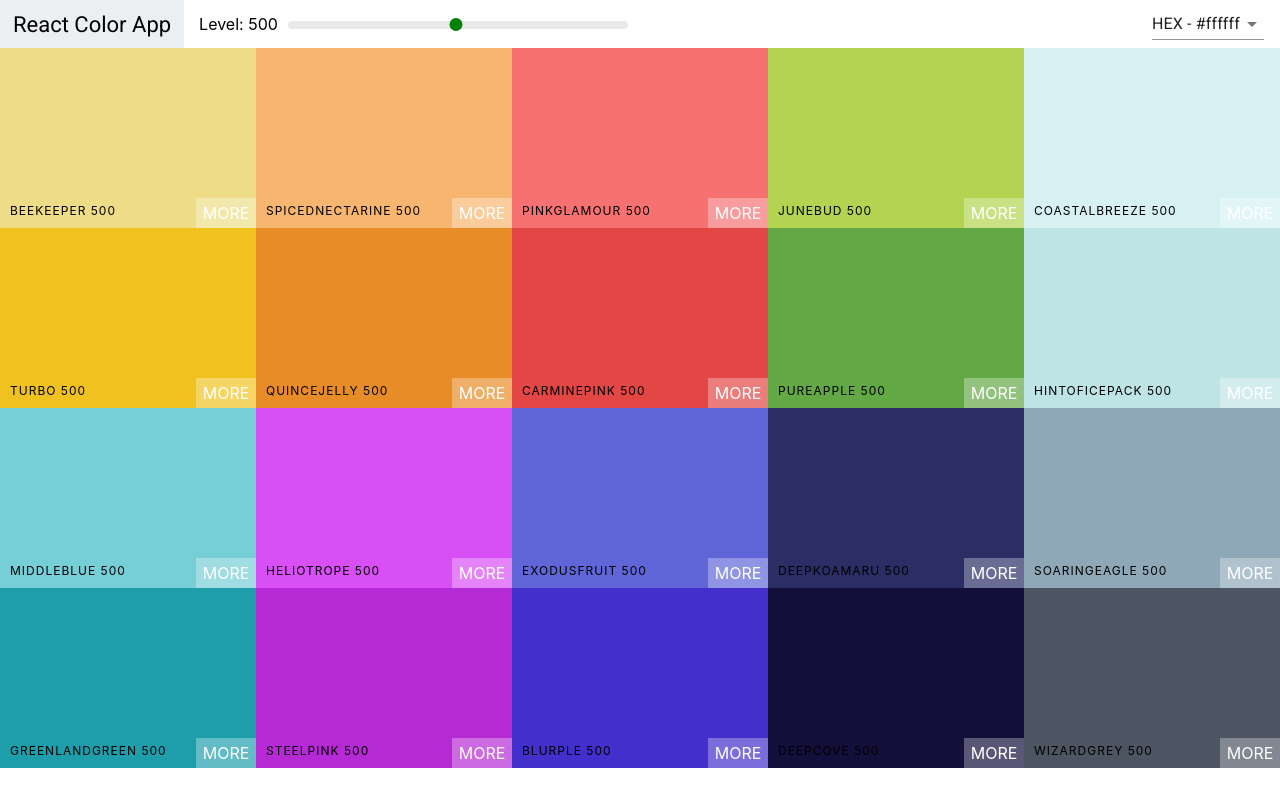
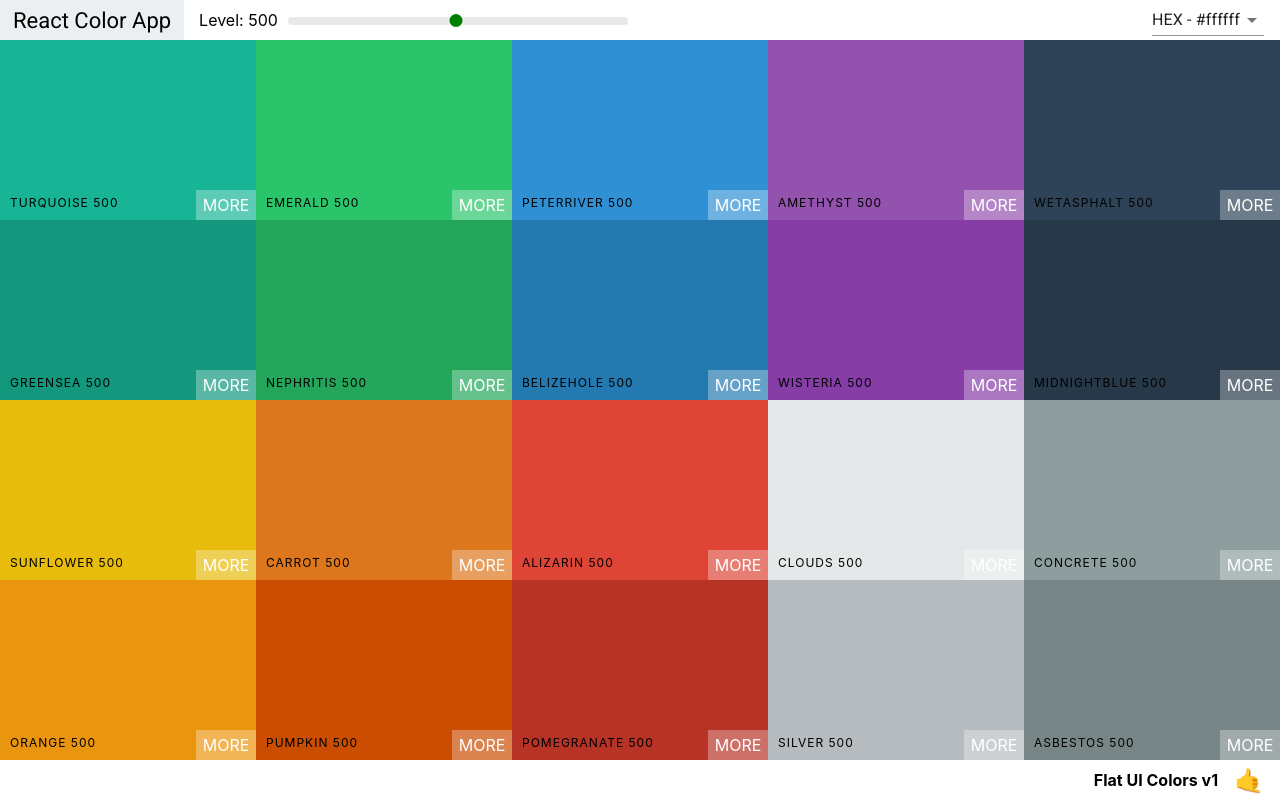
Before and after one commit to RyanEllingson/react-color-app, a React (Create React App) app: page / in a window 1280 px wide. Built offline with nearby package versions, Linux system fonts and the light colour scheme.

Commit message:
add palette footer

```diff
--- a/src/App.js
+++ b/src/App.js
@@ -3,10 +3,9 @@ import seedColors from "./seedColors";
 import {generatePalette} from "./colorHelpers";
 
 function App() {
-  console.log(generatePalette(seedColors[4]));
   return (
     <div>
-      <Palette palette={generatePalette(seedColors[4])}/>
+      <Palette palette={generatePalette(seedColors[1])}/>
     </div>
   );
 }
--- a/src/ColorBox.css
+++ b/src/ColorBox.css
@@ -36,7 +36,7 @@
 
 .box-content {
     position: absolute;
-    width: 100%;
+    width: calc(100%-20px);
     left: 0px;
     bottom: 0px;
     padding: 10px;
--- a/src/Navbar.css
+++ b/src/Navbar.css
@@ -2,7 +2,7 @@
     display: flex;
     align-items: center;
     justify-content: flex-start;
-    height: 6vh;
+    height: 5vh;
 }
 
 .logo {
--- a/src/Palette.css
+++ b/src/Palette.css
@@ -1,7 +1,23 @@
 .Palette {
     height: 100vh;
+    display: flex;
+    flex-direction: column;
 }
 
 .Palette-colors {
-    height: 90%;
+    height: 90vh;
 }
+
+.Palette-footer {
+    background-color: white;
+    height: 5vh;
+    display: flex;
+    justify-content: flex-end;
+    align-items: center;
+    font-weight: bold;
+}
+
+.emoji {
+    font-size: 1.5rem;
+    margin: 0px 1rem;
+}
--- a/src/Palette.js
+++ b/src/Palette.js
@@ -21,10 +21,10 @@ class Palette extends Component {
     }
 
     render() {
-        const {colors} = this.props.palette;
+        const {colors, paletteName, emoji} = this.props.palette;
         const {level, format} = this.state;
         const colorBoxes = colors[level].map(color => {
-            return <ColorBox background={color[format]} name={color.name} />;
+            return <ColorBox key={color.id} background={color[format]} name={color.name} />;
         });
         return (
             <div className="Palette">
@@ -32,7 +32,10 @@ class Palette extends Component {
                 <div className="Palette-colors">
                     {colorBoxes}
                 </div>
-                {/* Footer */}
+                <footer className="Palette-footer">
+                    {paletteName}
+                    <span className="emoji">{emoji}</span>
+                </footer>
             </div>
         )
     }
--- a/src/colorHelpers.js
+++ b/src/colorHelpers.js
@@ -5,7 +5,8 @@ function generatePalette(starterPalette) {
     const newPalette = {
         paletteName: starterPalette.paletteName,
         id: starterPalette.id,
-        colors: {}
+        colors: {},
+        emoji: starterPalette.emoji
     };
     for (let level of levels) {
         newPalette.colors[level] = [];
--- a/src/index.css
+++ b/src/index.css
@@ -5,7 +5,7 @@ body {
     sans-serif;
   -webkit-font-smoothing: antialiased;
   -moz-osx-font-smoothing: grayscale;
-  overflow: hidden;
+  /* overflow: hidden; */
 }
 
 code {
```
